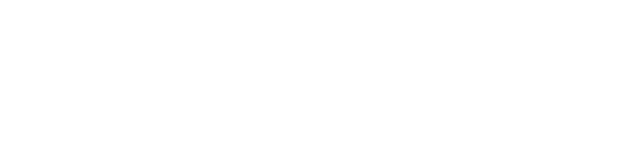
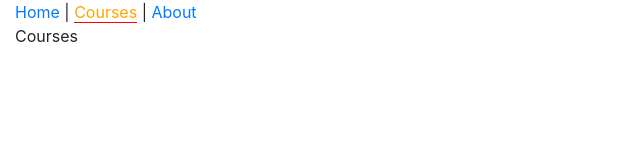
Before and after one commit to parth-practice/react-redux, a React app: page /courses in a window 1280 px wide. Shown: the whole page, without its empty margins (0-640 px from the left). Built offline with nearby package versions, Linux system fonts and the light colour scheme.

Commit message:
some more headers and components

```diff
--- a/src/components/App.js
+++ b/src/components/App.js
@@ -3,12 +3,16 @@ import { Route } from "react-router-dom";
 
 import HomePage from './home/HomePage';
 import AboutPage from './about/AboutPage';
+import CoursesPage from './courses/CoursesPage';
+import Header from './common/Header';
 
 function App() {
     return (
         <div className="container-fluid">
+            <Header />
             <Route exact path="/" component={HomePage} />
             <Route path="/about" component={AboutPage} />
+            <Route path="/courses" component={CoursesPage} />
         </div>
     )
 }
--- /dev/null
+++ b/src/components/common/Header.js
@@ -0,0 +1,28 @@
+import React from "react";
+import { NavLink } from "react-router-dom";
+
+function Header() {
+  const activeStyle = {
+    color: "orange",
+    borderBottom: "1px solid red",
+    textDecoration: "none",
+  };
+
+  return (
+    <nav>
+      <NavLink className="on-hover" to="/" exact activeStyle={activeStyle}>
+        Home
+      </NavLink>
+      {" | "}
+      <NavLink className="on-hover" to="/courses" activeStyle={activeStyle}>
+        Courses
+      </NavLink>
+      {" | "}
+      <NavLink className="on-hover" to="/about" activeStyle={activeStyle}>
+        About
+      </NavLink>
+    </nav>
+  );
+}
+
+export default Header;
--- /dev/null
+++ b/src/components/courses/CoursesPage.js
@@ -0,0 +1,9 @@
+import React from 'react';
+
+function CoursesPage() {
+    return(
+        <p>Courses</p>
+    );
+}
+
+export default CoursesPage;
--- a/src/index.css
+++ b/src/index.css
@@ -6,3 +6,8 @@
 nav {
     padding: 20px 0;
 }
+
+a.on-hover:hover {
+    text-decoration: none;
+    color: red;
+  }
```
